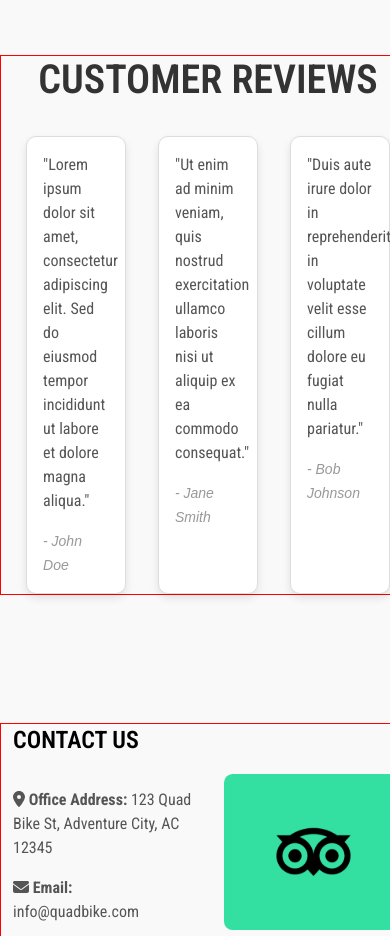
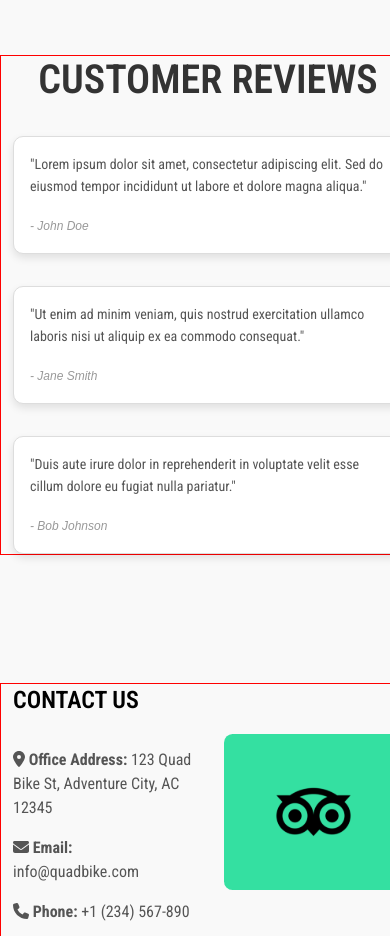
Before and after one commit to p1nu/quadbike, a React (Vite) app: page / in a window 390 px wide. Shown: the part 4140-5076 px from the top of the page. Built offline with nearby package versions, Linux system fonts and the light colour scheme.

Commit message:
refactor review card styles for improved responsiveness across various screen sizes

```diff
--- a/src/styles/homepage/customer.css
+++ b/src/styles/homepage/customer.css
@@ -42,3 +42,31 @@
   color: #999;
   font-style: italic;
 }
+
+@media screen and (max-width: 1024px) {
+  .review-card {
+    width: calc(50% - 2rem);
+  }
+}
+
+@media screen and (max-width: 768px) {
+  .review-card {
+    width: 100%;
+    max-width: 350px;
+  }
+}
+
+@media screen and (max-width: 480px) {
+  .review-card {
+    width: 100%;
+    max-width: 100%;
+  }
+
+  .review-card p {
+    font-size: 0.875rem;
+  }
+
+  .review-card span {
+    font-size: 0.75rem;
+  }
+}
```
